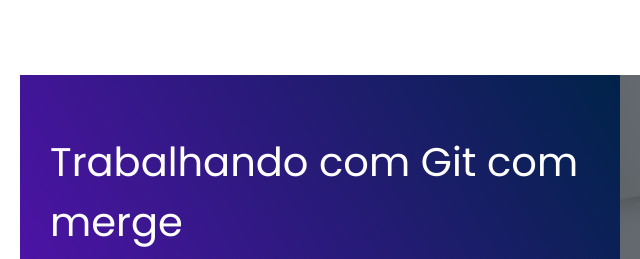
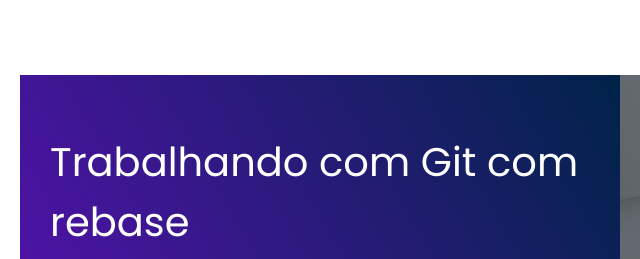
Before and after one commit to Giselle1970/teste, a plain HTML site: page index.html in a window 1280 px wide. Shown: the part 1100-1359 px from the top of the page, 20-660 px from the left. Drawn offline with Linux system fonts and the light colour scheme.

Commit message:
update project 1 to rebate

```diff
--- a/index.html
+++ b/index.html
@@ -28,7 +28,7 @@
             <div class="all-projects">
                 <div class="project-item">
                     <div class="project-info">
-                        <h1>Trabalhando com Git com merge</h1>
+                        <h1>Trabalhando com Git com rebase</h1>
                         <h2>Codar é daora</h2>
                         <p>Lorem ipsum dolor sit amet, consectetur adipiscing elit. Donec nec eros leo. Vestibulum
                             aliquam vel libero eget porttitor. Nunc nisl nunc, suscipit quis quam ut, congue fermentum
```
